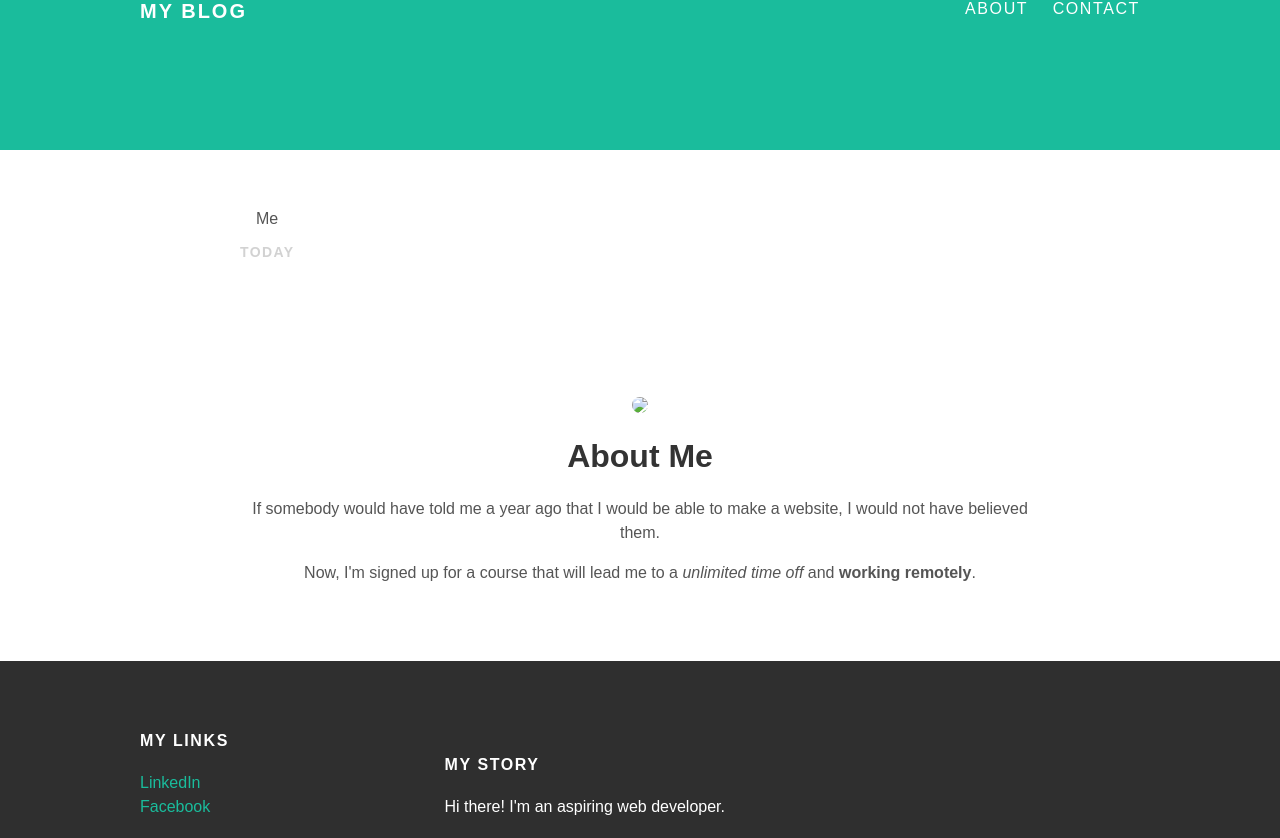
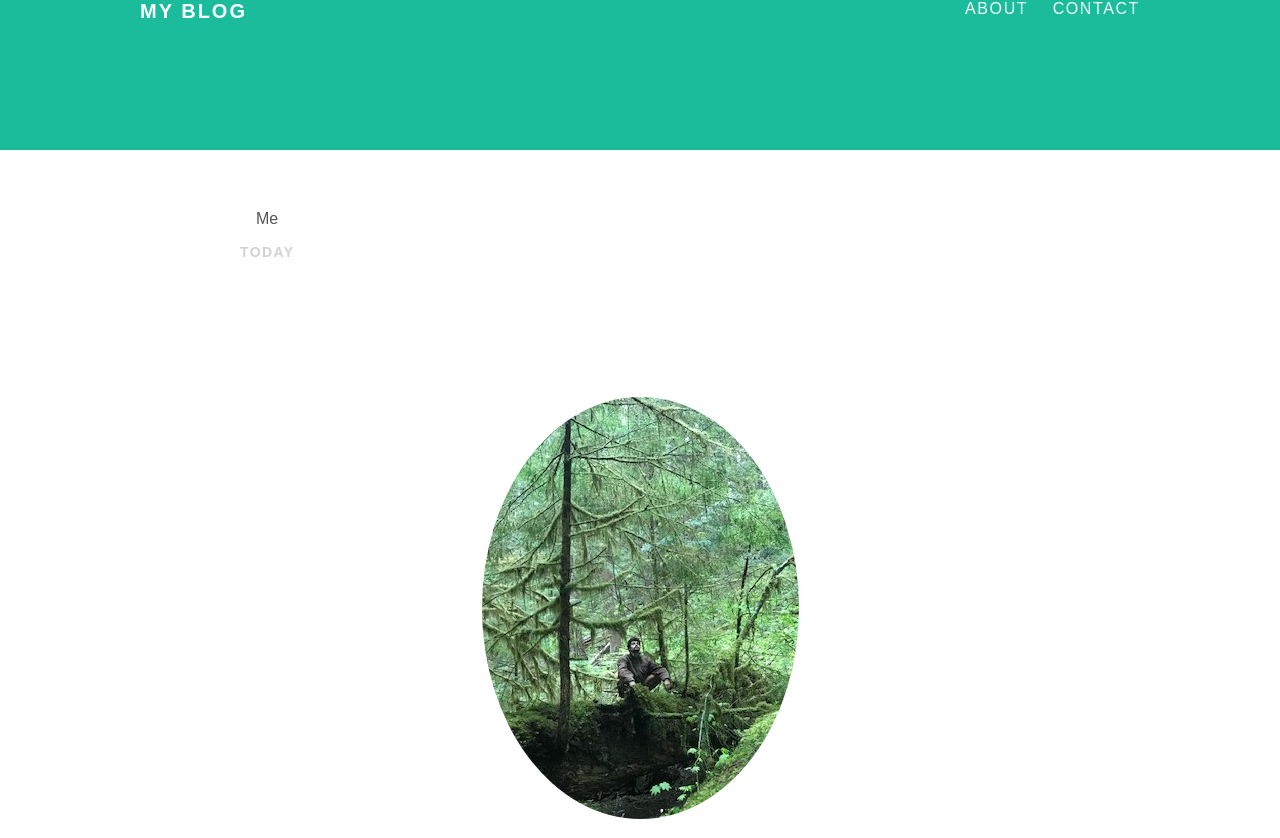
Before and after one commit to step818/step818.github.io, a plain HTML site: page about.html in a window 1280 px wide. Shown: the top 838 px of the page. Drawn offline with Linux system fonts and the light colour scheme.

Commit message:
index and new picture

```diff
--- a/about.html
+++ b/about.html
@@ -32,7 +32,7 @@
     </div>
         <div class="about">
           <div class="about-author">
-            <img src="tree pose.jpg">
+            <img src="BagbyHotSpringsTrail.jpg" alt="stephen in Oregon's lush rainforest">
           </div>
           <h1 class="about-title">About Me</h1>
           <div class="about-content">
```
